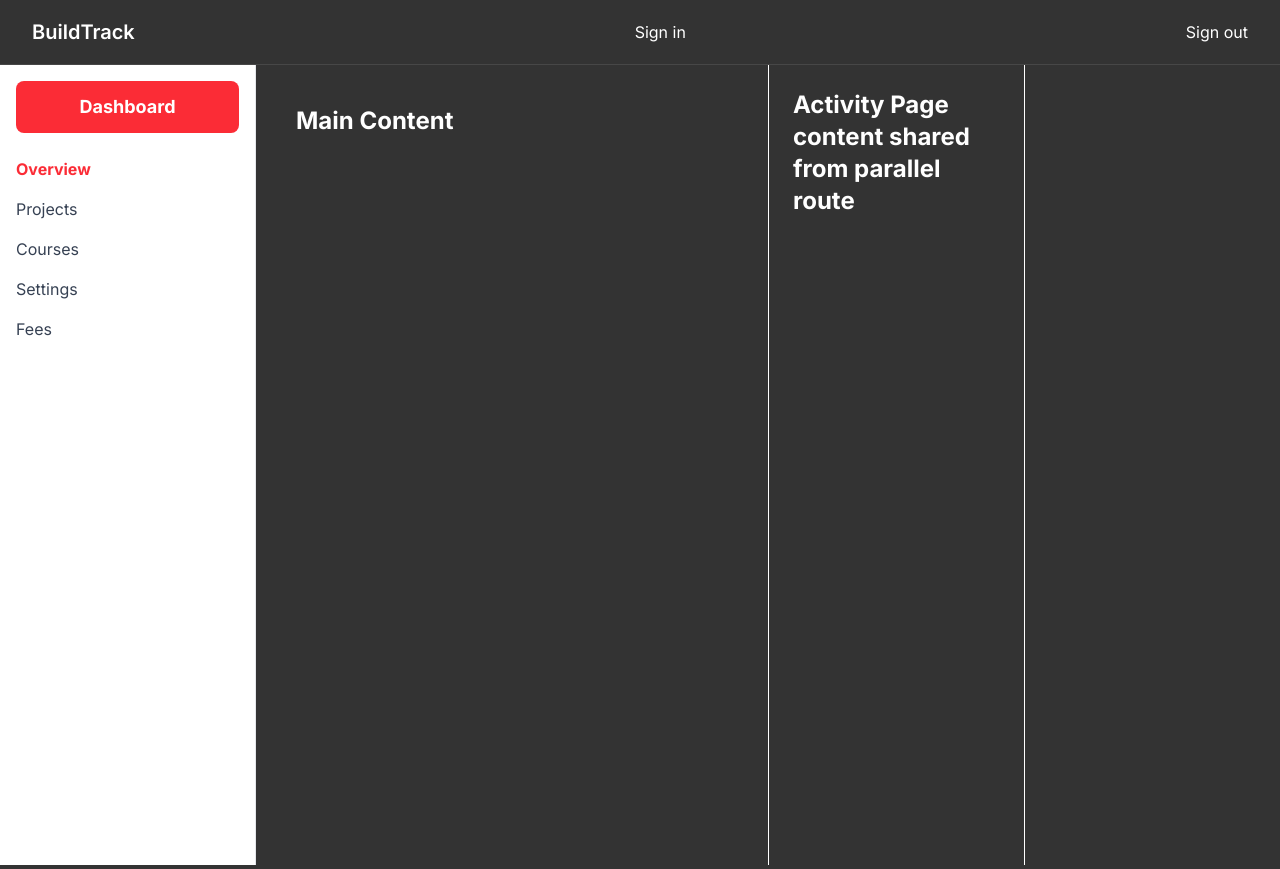
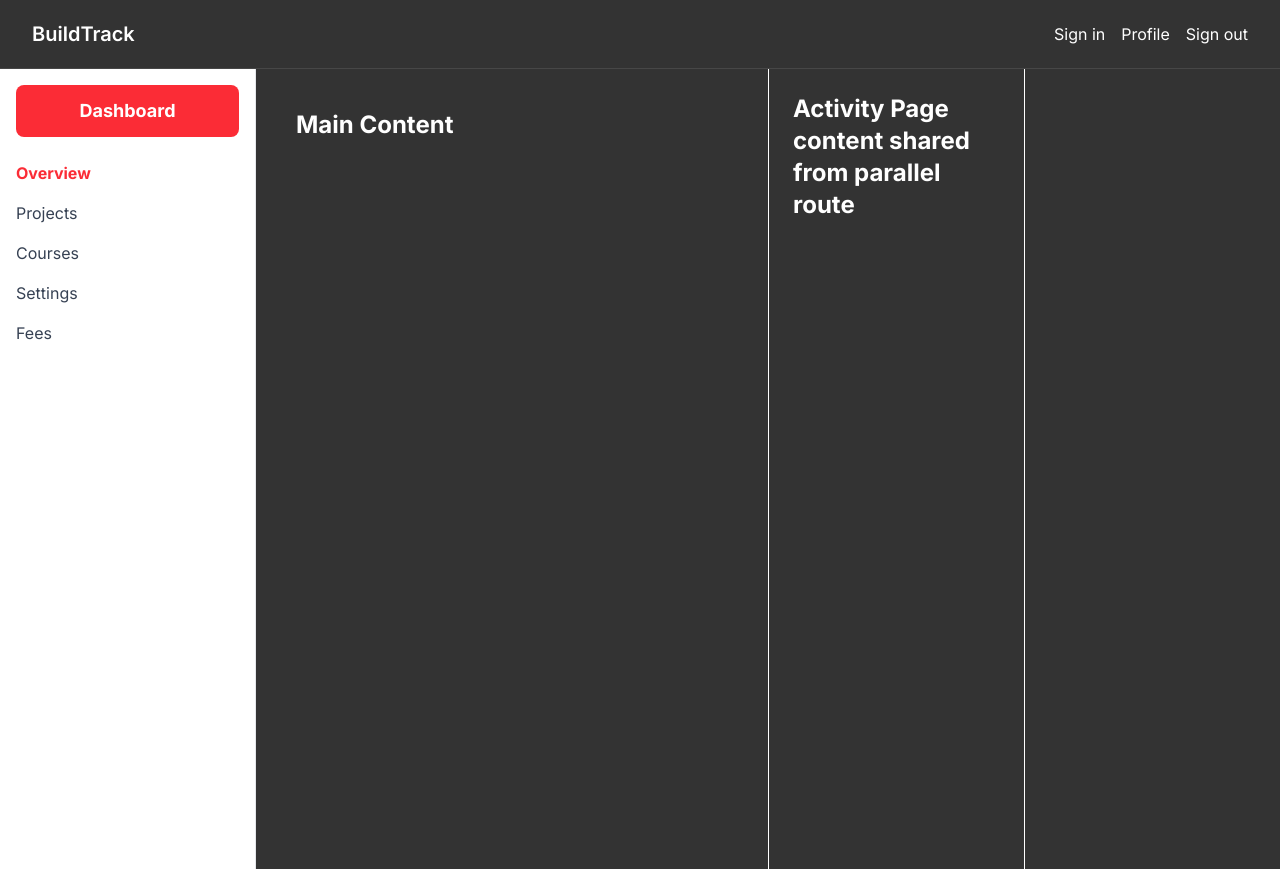
Before and after one commit to Assumpta-Chinonso1/buildtrack, a Next.js app: page / in a window 1280 px wide. Built offline with nearby package versions, Linux system fonts and the light colour scheme.

Commit message:
profile setting using clerk

```diff
--- /dev/null
+++ b/src/app/user-profile/[[...user-profile]]/page.tsx
@@ -0,0 +1,9 @@
+import { UserProfile } from "@clerk/nextjs";
+
+export default function UserProfilePage() {
+  return (
+    <div className="flex justify-center items-center py-8">
+        <UserProfile path="/user-profile" />
+    </div>
+  )
+}
--- a/src/components/navigation.tsx
+++ b/src/components/navigation.tsx
@@ -1,19 +1,27 @@
 
-import { SignInButton, SignOutButton } from '@clerk/nextjs';
+import { SignInButton,
+    //UserButton
+     SignOutButton } from '@clerk/nextjs';
+import Link from 'next/link';
 
 export const Navigation = () => {
   return (
     <nav className="bg-[var(--background)] border-b border-[var(--foreground)]/10">
-      <div className="max-w-7xl mx-auto px-4 sm:px-6 lg:px-8">
-        <div className="flex justify-between h-16 items-center">
+      <div className="max-w-9xl mx-auto px-4 sm:px-6 lg:px-8">
+        <div className="flex justify-between h-17 items-center">
           <div className="flex-shrink-0">
             <h1 className="text-xl font-semibold text-[var(--foreground)]">
                 BuildTrack
                 </h1>
           </div>
-          {/*Sign in botton goes here*/}
+          <div className="flex items-center gap-4">
+               {/*Sign in botton goes here*/}
           <SignInButton mode="modal"/>
+         {/* <UserButton/>*/}
+          <Link href="/user-profile">Profile</Link>
             <SignOutButton />
+          </div>
+
         </div>
       </div>
     </nav>
```
